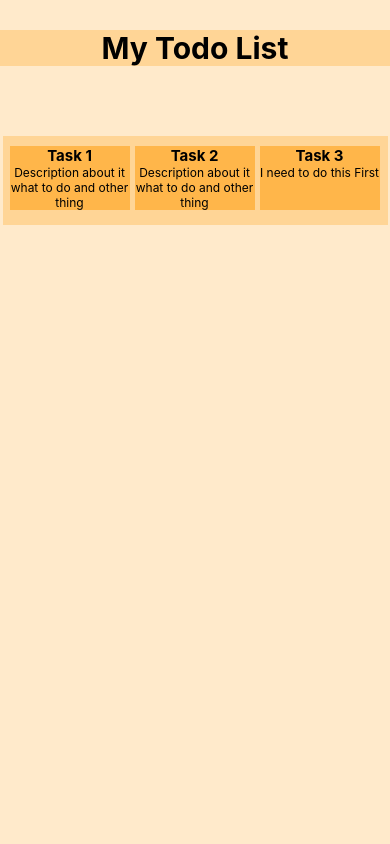
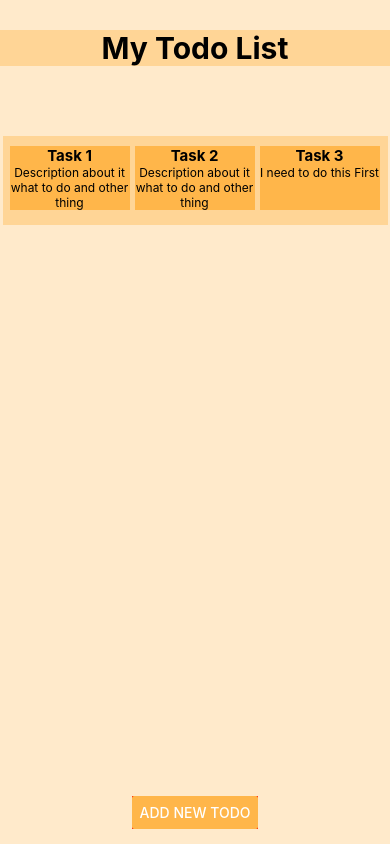
Before and after one commit to sapkotakristal1029/myToDoList, a React Native app: screen / in a window 390 px wide. Built offline with nearby package versions, Linux system fonts and the light colour scheme.

Commit message:
button fixing to botom

```diff
--- a/App.js
+++ b/App.js
@@ -1,5 +1,6 @@
 import { StatusBar } from 'expo-status-bar';
-import { StyleSheet, Text, View } from 'react-native';
+import { StyleSheet, Text, View, Button,Alert } from 'react-native';
+
 
 export default function App() {
   return (
@@ -21,7 +22,16 @@ export default function App() {
             <Text style = {styles.listTitle}>Task 3</Text>
             <Text style = {styles.listDescription}>I need to do this First</Text>
           </View>
+
         </View>
+        <View style = {styles.button}>
+          <Button
+              title = "Add New Todo"
+              onPress = {()=> Alert.alert("New List To Add")}
+              color="#ffb64a"
+              />
+        </View>
+
       <StatusBar style="auto" />
     </View>
   );
@@ -61,15 +71,12 @@ const styles = StyleSheet.create({
     flexWrap: 'wrap',
     flexDirection: 'row',
     gap: 5,
-
     // justifyContent: 'center',
     // alignItems: 'center',
   },
   box:{
 
     width:120,
-
-
     backgroundColor:'#ffb64a',
 
   },
@@ -82,5 +89,10 @@ const styles = StyleSheet.create({
   listDescription:{
     fontSize: 12,
     textAlign: 'center',
+  },
+  button:{
+    backgroundColor: 'red',
+    position: 'absolute',
+    bottom: 15,
   }
 });
```
